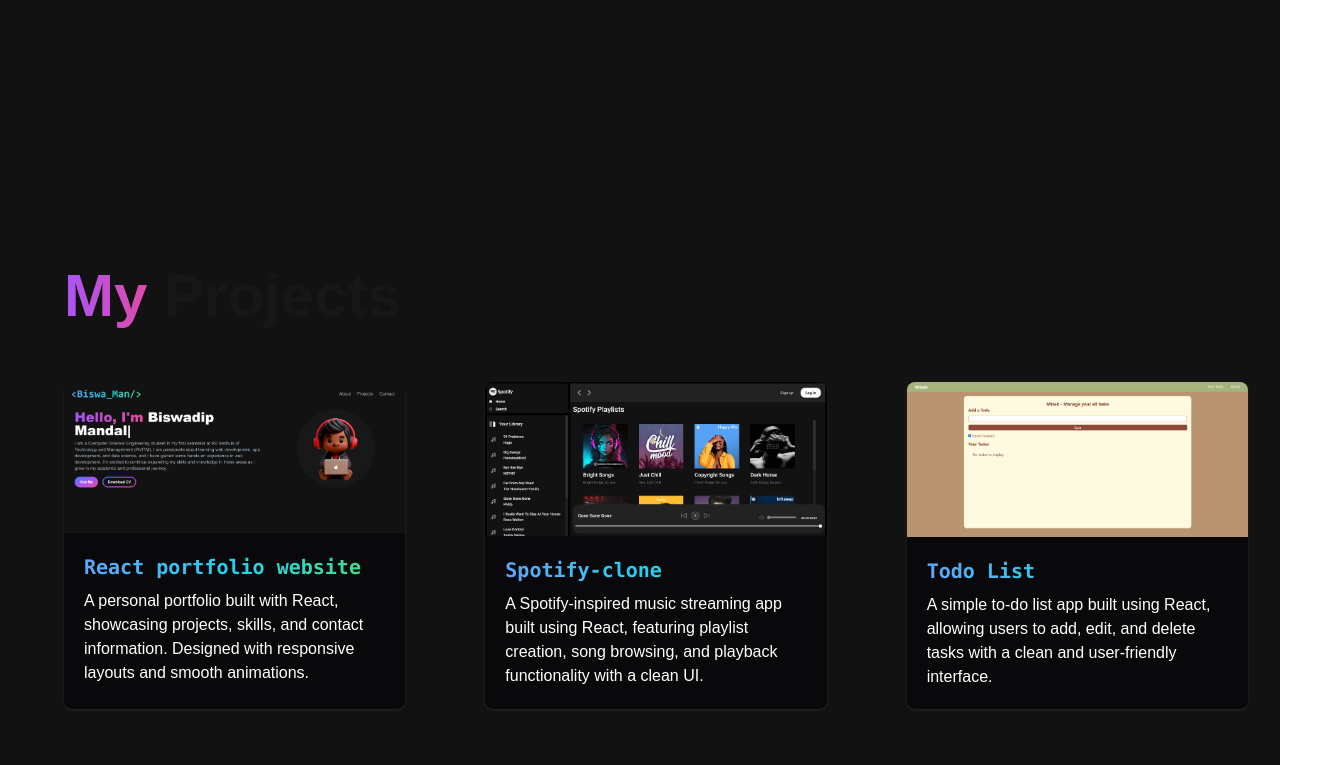
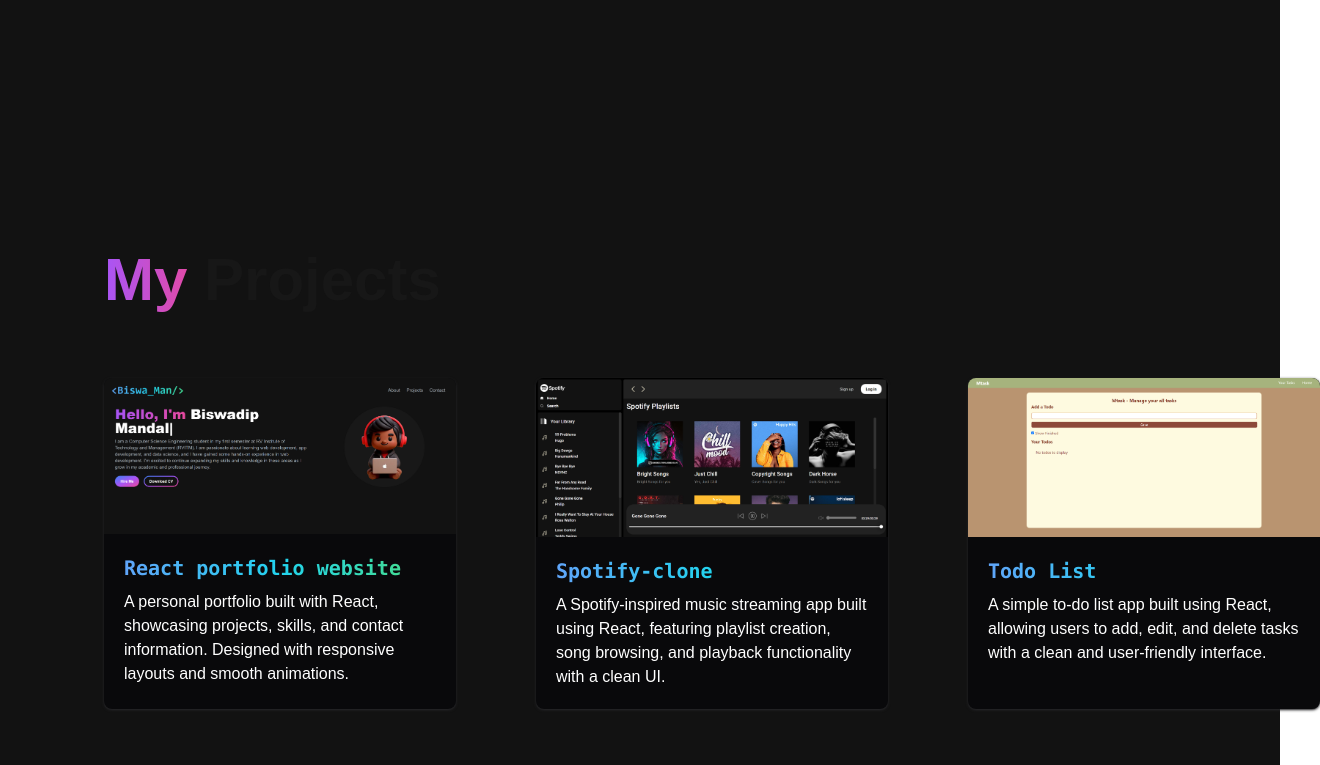
Before and after one commit to biswaisop/portFolio, a Next.js app: page / in a window 1280 px wide. Shown: the part 1355-2120 px from the top of the page, 1320 px wide, since content can reach past the window. Built offline with nearby package versions, Linux system fonts and the light colour scheme.

Commit message:
projectMarginFix

```diff
--- a/app/Componrnts/Projects/Projects.jsx
+++ b/app/Componrnts/Projects/Projects.jsx
@@ -3,17 +3,18 @@
 
 const Projects = () => {
   return (
-    <div className="container mx-auto max-w-screen-xl px-4">
-      {/* Ensuring margin matches AboutSection */}
-      <div className="ml-4 lg:ml-8">
+    <div className="container max-w-screen-xl mx-14">
+      <div className="ml-4 lg:ml-8 mt-3 sm:mt-0 mb-8 sm:mb-0">
+        <div className="">
           <h1 className="font-extrabold text-4xl lg:text-6xl mb-4 text-left">
             <span className="text-transparent bg-clip-text bg-gradient-to-r from-purple-500 to-pink-500">
               My{" "}
             </span>
             Projects
           </h1>
-        <div>
-          <ProjectCard />
+        </div>
+        <div className="mt-7">
+          <ProjectCard/>
         </div>
       </div>
     </div>
--- a/app/Componrnts/about/AboutSection.js
+++ b/app/Componrnts/about/AboutSection.js
@@ -63,7 +63,7 @@
   ];
 
   const handleTabChange = (id) => {
-    setTab(id); // Just use setTab for tab switching
+    setTab(id);
   };
 
   return (
--- a/app/page.js
+++ b/app/page.js
@@ -13,7 +13,7 @@
         <div className="md:mt-48"> {/* Adjust the value as needed */}
           <AboutSection />
         </div>
-        <div className="md:mt-48">
+        <div className="md:mt-44">
           <Projects />
         </div>
       </div>
```
Lines whose indentation alone changed are shown as unchanged.
